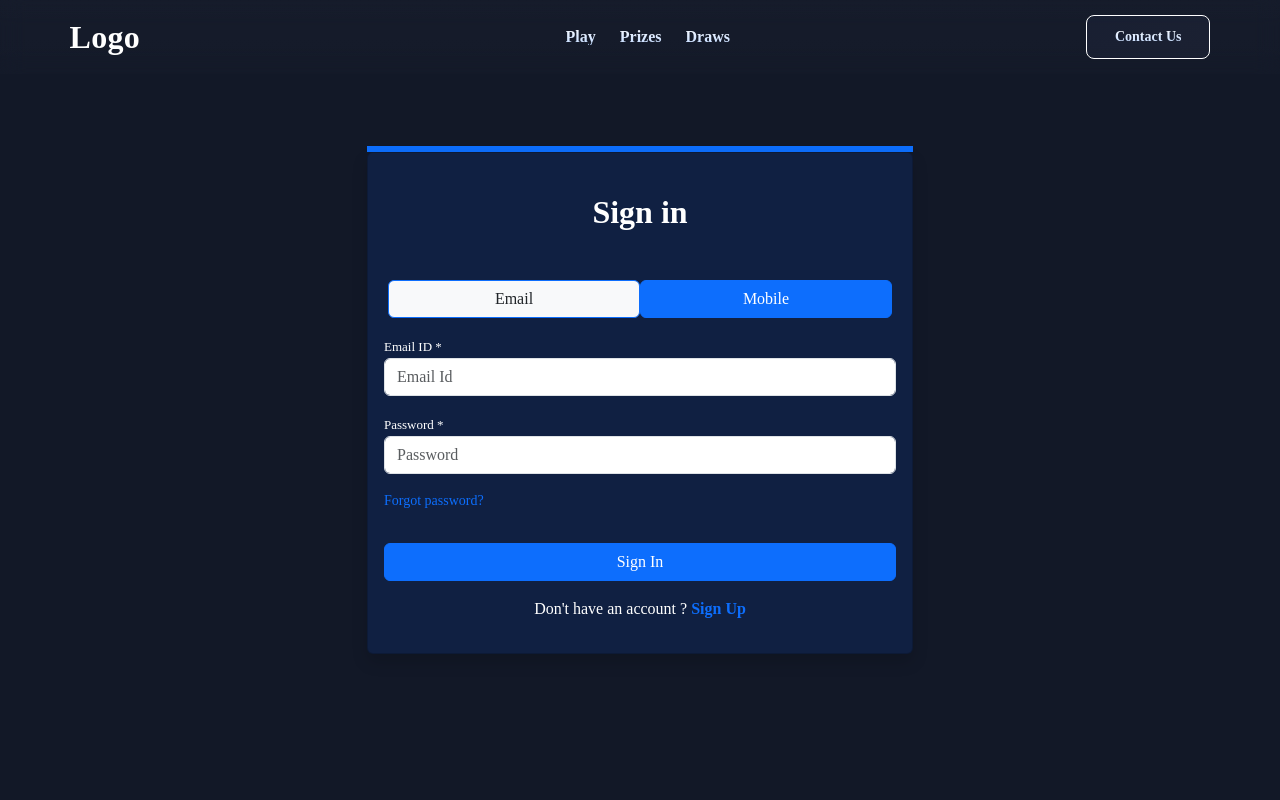
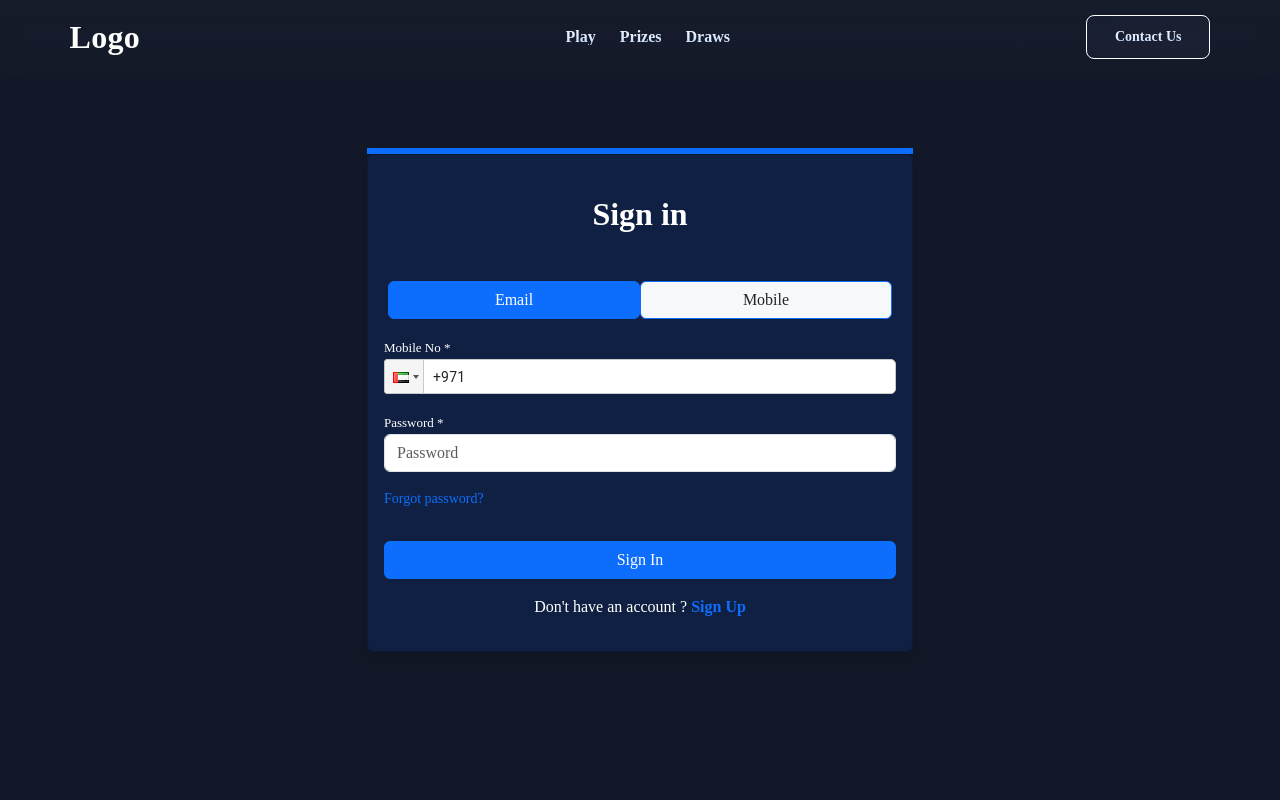
Before and after one commit to Flakee98/getlucky, a React (Create React App) app: page / in a window 1280 px wide. Shown: the top 800 px of the page. Built offline with nearby package versions, Linux system fonts and the light colour scheme.

Commit message:
Sign in page updates

```diff
--- a/package.json
+++ b/package.json
@@ -14,7 +14,7 @@
     "react-bootstrap": "^2.8.0",
     "react-dom": "^18.2.0",
     "react-phone-input-2": "^2.15.1",
-    "react-router-dom": "^6.14.2",
+    "react-router-dom": "^6.15.0",
     "react-scripts": "5.0.1",
     "react-select": "^5.7.4",
     "validate.js": "^0.13.1",
--- a/src/App.js
+++ b/src/App.js
@@ -26,8 +26,6 @@ function App() {
       <Route path="/winners" element={<Winners/>} />
       <Route path="/signupotp" element={<Otppage/>} />
 
-
-
       </Routes>
 
       <Footer />
--- a/src/Components/Pages/SignIn.jsx
+++ b/src/Components/Pages/SignIn.jsx
@@ -4,8 +4,8 @@ import "react-phone-input-2/lib/style.css";
 import PhoneInput from "react-phone-input-2";
 import axios from 'axios'
 function Signin() {
-  const [clickEmail, setClickEmail] = useState(true);
-  const [clickMobile, setClickMobile] = useState(false);
+  const [clickEmail, setClickEmail] = useState(false);
+  const [clickMobile, setClickMobile] = useState(true);
   const [phoneNumber, setPhoneNumber] = useState("");
 
   const [email, setEmail] =useState('')
@@ -114,7 +114,7 @@ function Signin() {
                             <Form.Label>Mobile No *</Form.Label>
                             <PhoneInput
                               inputStyle={{ width: "100%" }}
-                              country={"us"}
+                              country={"ae"}
                               value={phoneNumber}
                             />
                           </Form.Group>
--- a/src/Components/Pages/SignUp.jsx
+++ b/src/Components/Pages/SignUp.jsx
@@ -273,7 +273,6 @@ function SignUp() {
                     <Form.Group className="mb-3 col-md-6 col-12" controlId="formBasicPassword">
                       <Form.Label>Building Name *</Form.Label>
                       <Form.Control type="name" placeholder="Eg: Little Tower"  onChange={((e)=>setBuildingName(e.target.value))}/>
-                      <span>Hii</span>
                     </Form.Group>
 
 
@@ -285,10 +284,7 @@ function SignUp() {
                        value={country}
                        isSearchable
                        placeholder="Select Country"
-                       onChange={()=>{
-                        handlesChange();
-                        handleInputChange();
-                       }}
+                       onChange={ handlesChange}
                        />
                     </Form.Group>
 
```
Also changed, not shown: 1 other file (tests, documents, lock files or other folders).
